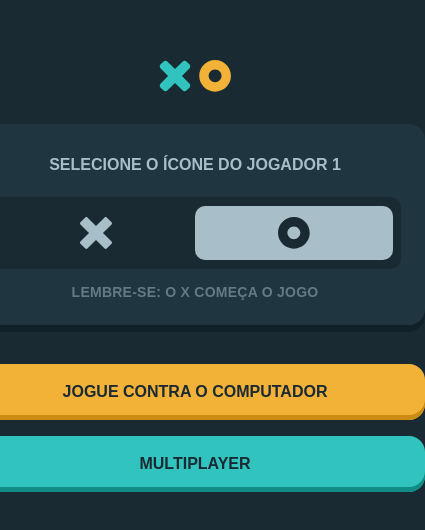
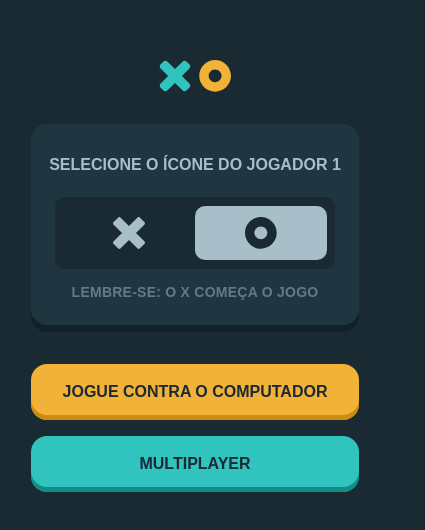
Before and after one commit to natcurti/tic-tac-toe, a React (Vite) app: page / in a window 390 px wide. Shown: the part 146-676 px from the top of the page, 425 px wide, since content can reach past the window. Built offline with nearby package versions, Linux system fonts and the light colour scheme.

Commit message:
Apply media queries for larger sizes

```diff
--- a/src/components/Button/index.tsx
+++ b/src/components/Button/index.tsx
@@ -20,8 +20,12 @@ const ButtonContainer = styled.button`
       props.id === "CPU" ? "var(--light-yellow)" : "var(--light-blue)"};
   }
 
-  @media (max-width: 480px) {
+  @media (min-width: 480px) {
     width: 28.75rem;
+  }
+
+  @media (min-width: 768px) {
+    width: 40rem;
   }
 `;
 
--- a/src/components/Menu/ButtonContainer/index.tsx
+++ b/src/components/Menu/ButtonContainer/index.tsx
@@ -12,8 +12,12 @@ const ButtonContainer = styled.div`
   justify-content: center;
   align-items: center;
 
-  @media (max-width: 480px) {
+  @media (min-width: 480px) {
     width: 25.75rem;
+  }
+
+  @media (min-width: 768px) {
+    width: 38rem;
   }
 `;
 
@@ -34,8 +38,12 @@ const ButtonIcon = styled.button`
       props.id === "circle" ? "var(--white)" : "var(--medium-gray)"};
   }
 
-  @media (max-width: 480px) {
+  @media (min-width: 480px) {
     width: 12.375rem;
+  }
+
+  @media (min-width: 768px) {
+    width: 18.5rem;
   }
 `;
 
--- a/src/components/Menu/index.tsx
+++ b/src/components/Menu/index.tsx
@@ -12,8 +12,12 @@ const SectionContainer = styled.section`
   align-items: center;
   box-shadow: inset 0px -7px 0px 0px rgb(16, 33, 42);
 
-  @media (max-width: 480px) {
+  @media (min-width: 480px) {
     width: 28.75em;
+  }
+
+  @media (min-width: 768px) {
+    width: 40rem;
   }
 `;
 
--- a/src/globalStyle.tsx
+++ b/src/globalStyle.tsx
@@ -55,9 +55,15 @@ body {
 	width: 20.5rem;
 }
 
-@media(max-width: 480px){
+@media(min-width: 480px){
 	#root{
 		width: 28.75rem;
+	}
+}
+
+@media(min-width: 768px){
+	#root{
+		width: 40rem;
 	}
 }
 `;
```
